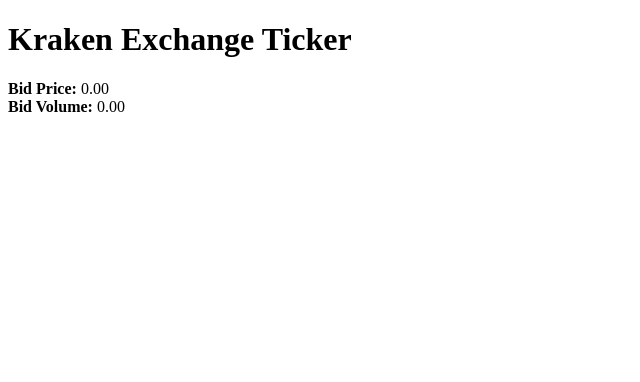
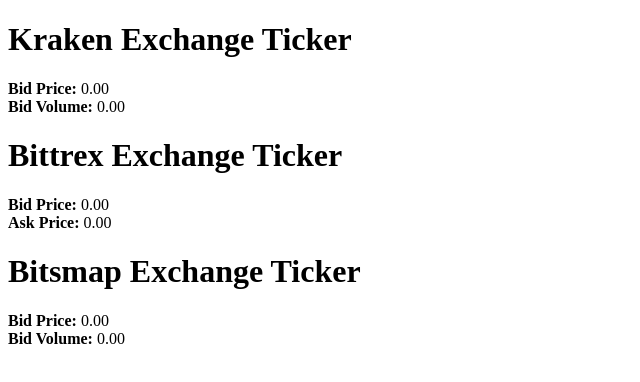
Before and after one commit to mirza407/websocket-ticker-kraken-api-exchange-nodejs, a website: page websocketClient.html in a window 1280 px wide. Shown: the whole page, without its empty margins (0-640 px from the left). Drawn offline with nearby package versions, Linux system fonts and the light colour scheme.

Commit message:
Update websocketClient.html

```diff
--- a/websocketClient.html
+++ b/websocketClient.html
@@ -18,11 +18,31 @@
 			<b>Bid Volume:</b> <span class="js-bid-volume">0.00</span>
 		</div>
 	</div>
+	<h1>Bittrex Exchange Ticker</h1>
+	<div class="exchange">
+		<div class="exchange-ticker">
+			<i class="bittrex-js-exchange-ticker"></i>
+		</div>
+		<div class="exchange-prices">
+			<b>Bid Price:</b> <span class="bit-bid-price">0.00</span><br/>
+			<b>Ask Price:</b> <span class="bit-bid-volume">0.00</span>
+		</div>
+	</div>
+	<h1>Bitsmap Exchange Ticker</h1>
+	<div class="exchange">
+		<div class="exchange-ticker">
+			<i class="bits-js-exchange-ticker"></i>
+		</div>
+		<div class="exchange-prices">
+			<b>Bid Price:</b> <span class="bits-bid-price">0.00</span><br/>
+			<b>Bid Volume:</b> <span class="bits-bid-volume">0.00</span>
+		</div>
+	</div>
 <script>
 $(document).ready(function(){
-	var interval = setInterval(function(){
+	// var interval = setInterval(function(){
 	  getUpdates();
-	}, 2000);
+	// }, 2000);
 })
 </script>
 </body>
```
